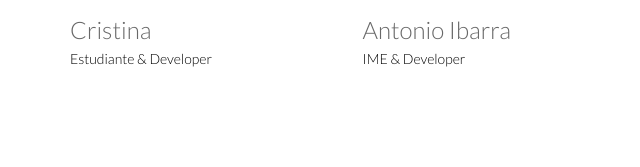
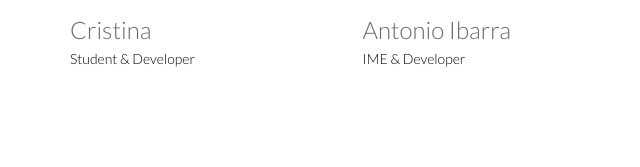
Before and after one commit to hectorkanenki/DABCH-PATCH, a plain HTML site: page aboutus.html in a window 1280 px wide. Shown: the part 1873-2040 px from the top of the page, 0-640 px from the left. Drawn offline with nearby package versions, Linux system fonts and the light colour scheme.

Commit message:
Update aboutus.html

```diff
--- a/aboutus.html
+++ b/aboutus.html
@@ -277,7 +277,7 @@
                                     </div>
                                     <div class="person-info">
                                         <h2>Cristina </h2>
-                                        <p>Estudiante &amp; Developer</p>
+                                        <p>Student &amp; Developer</p>
                                     </div>
                                 </div>
                             </div>
```
